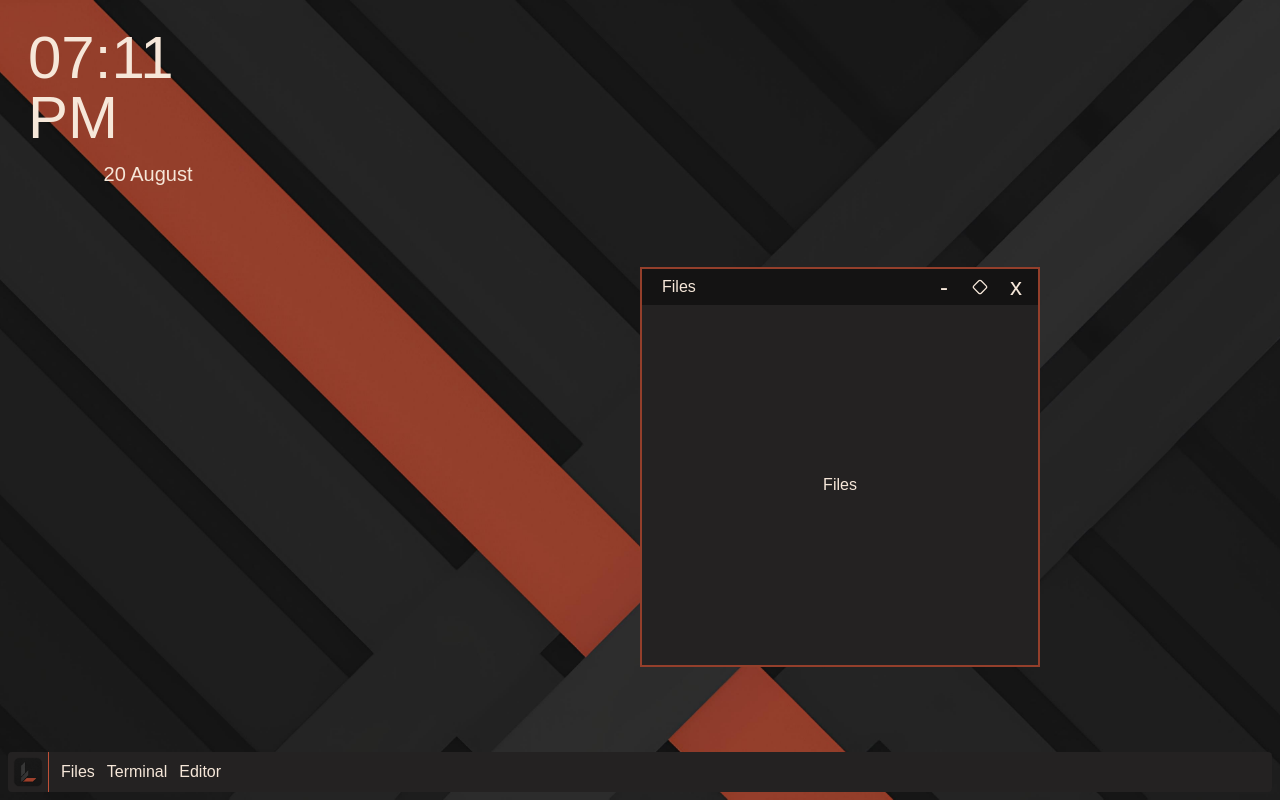
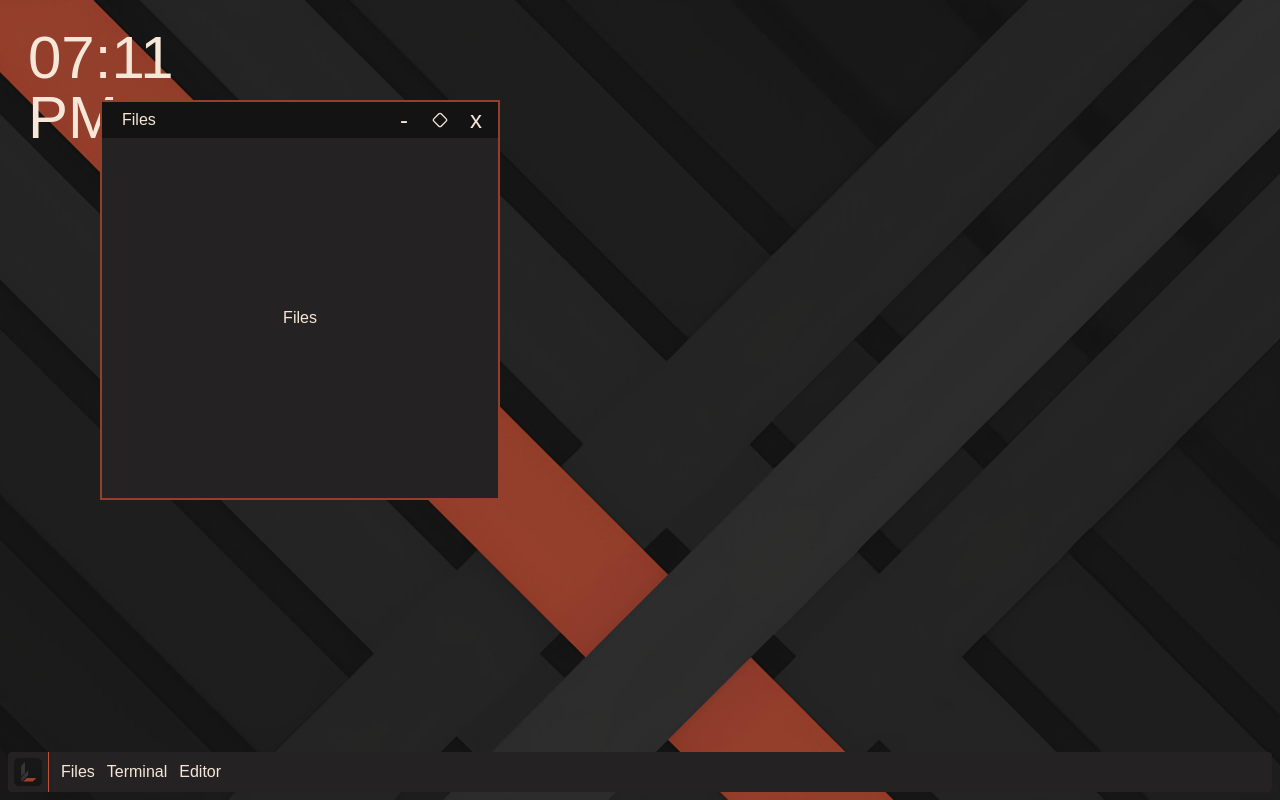
Before and after one commit to Lokesh550-code/Lazy-OS, a React (Vite) app: page / in a window 1280 px wide. Both pictures are taken after a click on the element "Files". Built offline with nearby package versions, Linux system fonts and the light colour scheme; a web font is replaced by a local one.

Commit message:
feat: implement draggable window

```diff
--- a/src/App.jsx
+++ b/src/App.jsx
@@ -2,7 +2,7 @@ import Desktop from "./desktop/Desktop"
 
 const App = () => {
   return (
-    <div className="h-fit w-fit">
+    <div className="max-h-screen max-w-screen overflow-hidden">
       <Desktop />
     </div>
   )
--- a/src/desktop/Desktop.jsx
+++ b/src/desktop/Desktop.jsx
@@ -1,3 +1,4 @@
+import { useRef } from "react";
 import Clock from "../clock/Clock";
 import Taskbar from "../taskbar/Taskbar";
 import url from "../wallpapers/wallpaper1.jpg";
@@ -6,11 +7,18 @@ import { useState } from "react";
 
 const Desktop = () => {
   const [components, setComponents] = useState([]);
+  const [position, setPosition] = useState({ x: 100, y: 100 });
+  const offsetRef = useRef({ x: 0, y: 100 });
 
   const addComponents = (name) => {
     setComponents((prev) => [
       ...prev.map((elem) => ({ ...elem, focused: false })),
-      { id: crypto.randomUUID(), applicationName: name, focused: true },
+      {
+        id: crypto.randomUUID(),
+        applicationName: name,
+        focused: true,
+        position: { x: 100, y: 100 },
+      },
     ]);
   };
 
@@ -26,9 +34,34 @@ const Desktop = () => {
     setComponents(arr);
   };
 
+  const handlePointerDown = (event) => {
+    event.currentTarget.setPointerCapture(event.pointerId);
+    offsetRef.current = {
+      x: event.clientX - position.x,
+      y: event.clientY - position.y,
+    };
+  };
+
+  const handlePointerMove = (event) => {
+    if (!event.currentTarget.hasPointerCapture(event.pointerId)) {
+      return;
+    }
+
+    setPosition({
+      x: event.clientX - offsetRef.current.x,
+      y: event.clientY - offsetRef.current.y,
+    });
+  };
+
+  const handlePointerUp = (event) => {
+    event.currentTarget.releasePointerCapture(event.pointerId);
+  };
+
+  console.log(components);
+
   return (
     <div
-      className="h-screen w-screen p-2 bg-[#242222] text-[#f6e7d9] font-ui flex flex-col justify-between"
+      className="h-screen w-screen p-2 bg-[#242222] text-[#f6e7d9] font-ui flex flex-col justify-between overflow-hidden"
       style={{
         backgroundImage: `url(${url})`,
         backgroundSize: "cover",
@@ -41,9 +74,13 @@ const Desktop = () => {
             return (
               <Window
                 application={elem}
+                key={elem.id}
+                position={position}
+                handlePointerDown={handlePointerDown}
+                handlePointerMove={handlePointerMove}
+                handlePointerUp={handlePointerUp}
                 focusWindow={focusWindow}
                 removeComponent={removeComponent}
-                key={elem.id}
               />
             );
           })
--- a/src/index.css
+++ b/src/index.css
@@ -1,6 +1,14 @@
 @import url('https://fonts.googleapis.com/css2?family=Fresca&display=swap');
 @import url('https://fonts.googleapis.com/css2?family=JetBrains+Mono:ital,wght@0,100..800;1,100..800&display=swap');
 @import "tailwindcss";
+
+html,
+body,
+#root {
+  width: 100%;
+  height: 100%;
+  overflow: hidden;
+}
 
 @theme {
   --font-ui: "Fresca", sans-serif;
--- a/src/window/Title.jsx
+++ b/src/window/Title.jsx
@@ -1,9 +1,28 @@
 import { Diamond } from "lucide-react";
 
-const Title = ({ application, removeComponent }) => {
+const Title = ({
+  application,
+  removeComponent,
+  handlePointerDown,
+  handlePointerMove,
+  handlePointerUp,
+}) => {
   return (
-    <div className="w-full h-10 pl-5 bg-[#141313] text-[#f6e7d9] flex justify-between items-center select-none">
-      <h1>{application.applicationName}</h1>
+    <div className="w-full h-10 bg-[#141313] text-[#f6e7d9] flex justify-between items-center select-none">
+      <div
+        onPointerDown={(event) => {
+          handlePointerDown(event);
+        }}
+        onPointerMove={(event) => {
+          handlePointerMove(event);
+        }}
+        onPointerUp={(event) => {
+          handlePointerUp(event);
+        }}
+        className="h-full w-full pl-5 flex justify-start items-center"
+      >
+        <h1>{application.applicationName}</h1>
+      </div>
       <div className="flex">
         <button className="mr-2 h-7 w-7 text-2xl flex justify-center items-center hover:text-[#933E2A] hover:bg-[#2d2d2d] cursor-pointer rounded transition ">
           -
--- a/src/window/Window.jsx
+++ b/src/window/Window.jsx
@@ -1,14 +1,26 @@
 import Title from "./Title";
 
-const Window = ({ application, focusWindow, removeComponent }) => {
+const Window = ({
+  application,
+  focusWindow,
+  removeComponent,
+  handlePointerDown,
+  handlePointerMove,
+  handlePointerUp,
+  position,
+}) => {
   return (
     <div
       onClick={() => {
         focusWindow(application.id);
       }}
+      style={{ top: position.y, left: position.x }}
       className={`${application.focused ? `border-[#943F2B] border-2` : ""} h-100 w-100 absolute top-1/3 left-1/2 bg-[#242222] text-[#f6e7d9] flex flex-col items-center justify-center`}
     >
       <Title
+        handlePointerDown={handlePointerDown}
+        handlePointerMove={handlePointerMove}
+        handlePointerUp={handlePointerUp}
         application={application}
         removeComponent={removeComponent}
       />
```
